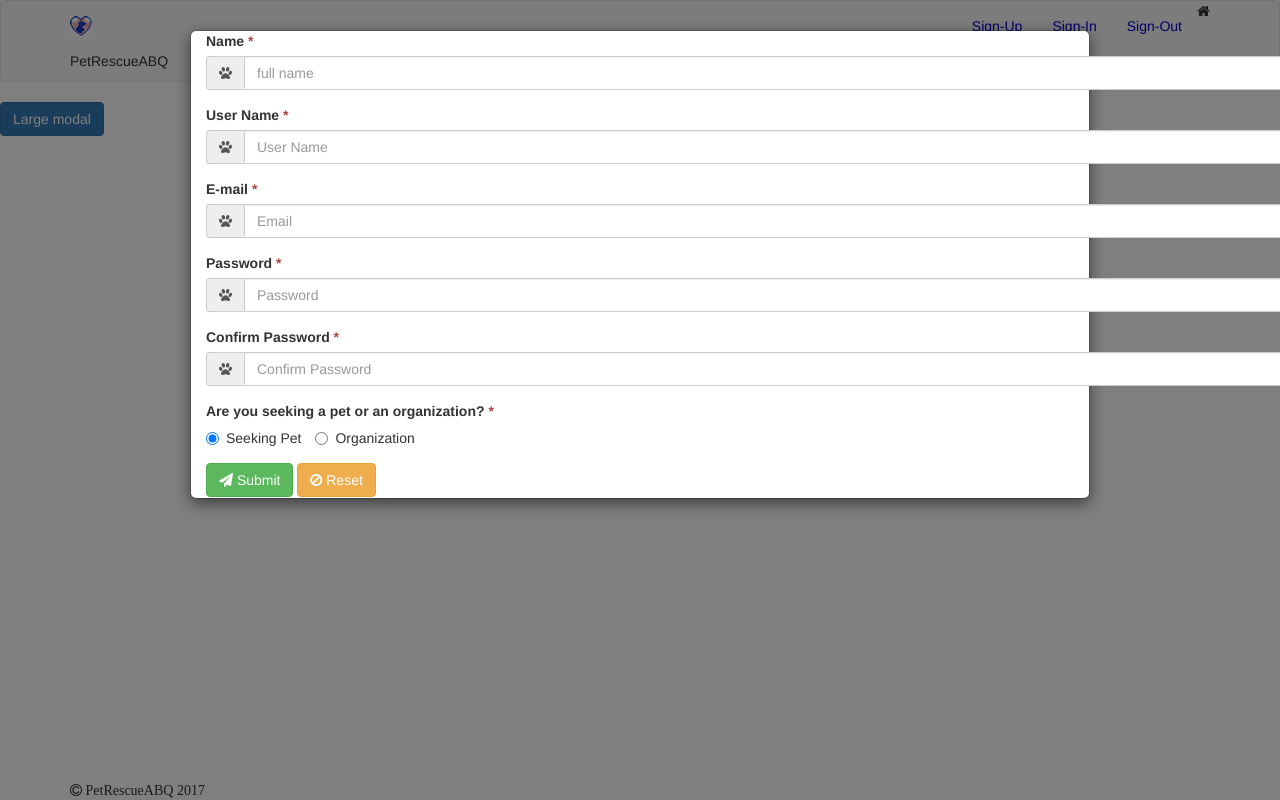
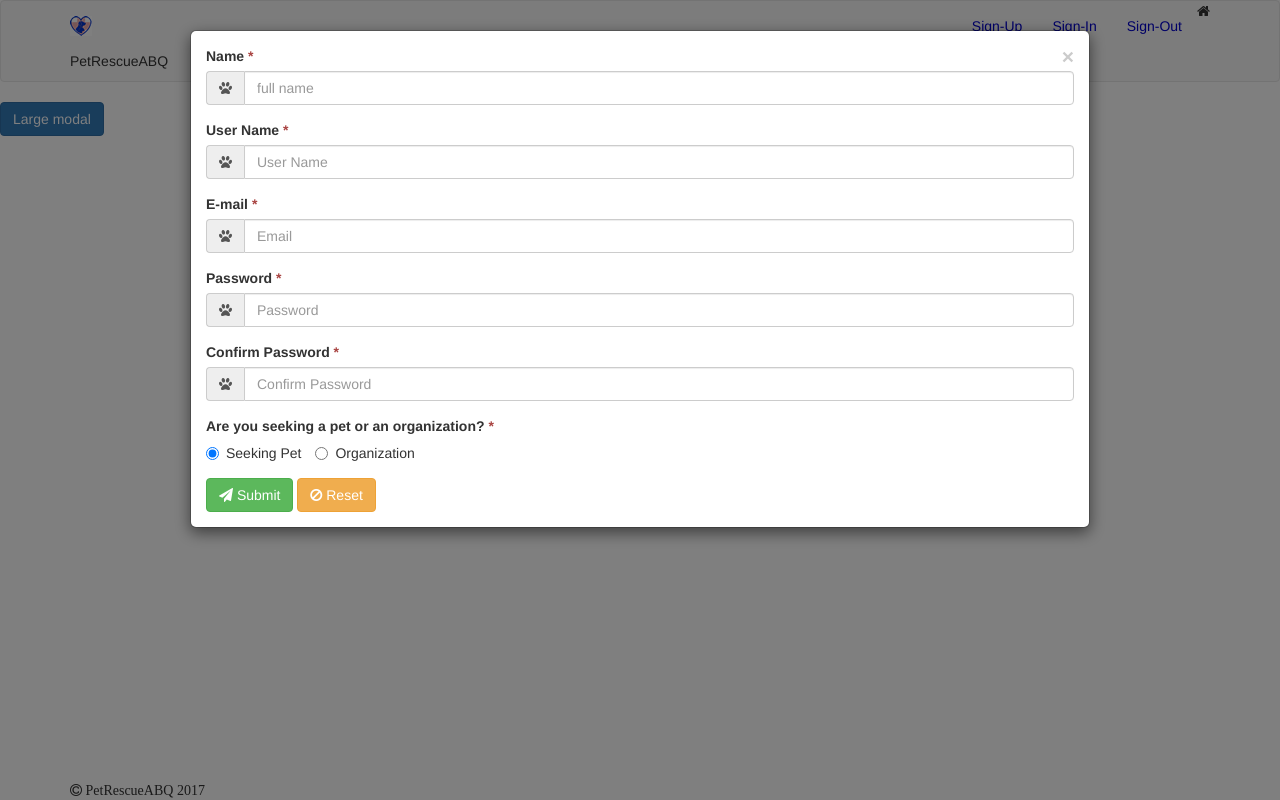
Before and after one commit to whoisharrison/petfoster, a PHP site: page /static-ui/signup.php in a window 1280 px wide, after a click on "Large modal". Run offline with PHP 8.4, Linux system fonts and the light colour scheme; some libraries are stand-ins or nearby versions; some web fonts are replaced.

```diff
--- a/src/app/classes/sign-up.ts
+++ b/src/app/classes/sign-up.ts
@@ -5,6 +5,7 @@ export class SignUp {
 		public profileName: string,
 		public profilePassword: string,
 		public profilePasswordConfirm: string,
+		public organizationAddress1: string,
 		public organizationAddress1: string,
 		public organizationAddress2: string,
 		public organizationCity: string,
--- a/static-ui/signup.php
+++ b/static-ui/signup.php
@@ -12,10 +12,13 @@
 			  aria-hidden="true">
 			<div class="modal-dialog modal-lg">
 				<div class="modal-content">
+					<div class="modal-body">
+						<button type="button" class="close" data-dismiss="modal" aria-hidden="true">&times;</button>
 						<!--Begin of Form-->
-					<form #signupForm="ngForm" name="signupForm" (ngSubmit)="createSignUp();">
+						<form id="signupForm" #signupForm="ngForm" name="signupForm" (ngSubmit)="createSignUp();">
+
+
 							<!--name-->
-					<div class="container">
 							<div class="form-group">
 								<label for="Name">Name <span class="text-danger">*</span></label>
 								<div class="input-group">
@@ -25,6 +28,7 @@
 									<input type="name" class="form-control" id="name" name="name" placeholder="full name">
 								</div>
 							</div>
+
 							<!--User Name-->
 							<div class="form-group">
 								<label for="username">User Name <span class="text-danger">*</span></label>
@@ -36,6 +40,7 @@
 											 placeholder="User Name">
 								</div>
 							</div>
+
 							<!--Email-->
 							<div class="form-group">
 								<label for="email">E-mail <span class="text-danger">*</span></label>
@@ -46,6 +51,7 @@
 									<input type="email" class="form-control" id="email" name="email" placeholder="Email">
 								</div>
 							</div>
+
 							<!--Password-->
 							<div class="form-group">
 								<label for="password">Password <span class="text-danger">*</span></label>
@@ -57,6 +63,7 @@
 											 placeholder="Password">
 								</div>
 							</div>
+
 							<!--Confirm Password-->
 							<div class="form-group">
 								<label for="confirmpassword">Confirm Password <span class="text-danger">*</span></label>
@@ -68,6 +75,7 @@
 											 placeholder="Confirm Password">
 								</div>
 							</div>
+
 							<!--Organization yes or no-->
 							<div class="form-group">
 								<label for="orgcheck">Are you seeking a pet or an organization? <span class="text-danger">*</span></label>
@@ -163,20 +171,10 @@
 								</div>
 							</div>
 
-						<!--End of Sign-up form-->
-						<!-- reCAPTCHA -->
-						<div class="g-recaptcha" data-sitekey="--YOUR RECAPTCHA SITE KEY--"></div>
-
 							<button class="btn btn-success" type="submit"><i class="fa fa-paper-plane"></i> Submit</button>
 							<button class="btn btn-warning" type="reset"><i class="fa fa-ban"></i> Reset</button>
-						<!--<div>{{status.message}}</div>-->
 						</form>
 
-						<!--empty area for form error/success output-->
-						<div class="row">
-							<div class="col-xs-12">
-								<div id="output-area"></div>
-							</div>
 					</div>
 				</div>
 			</div>
```
Lines whose indentation alone changed are shown as unchanged.
